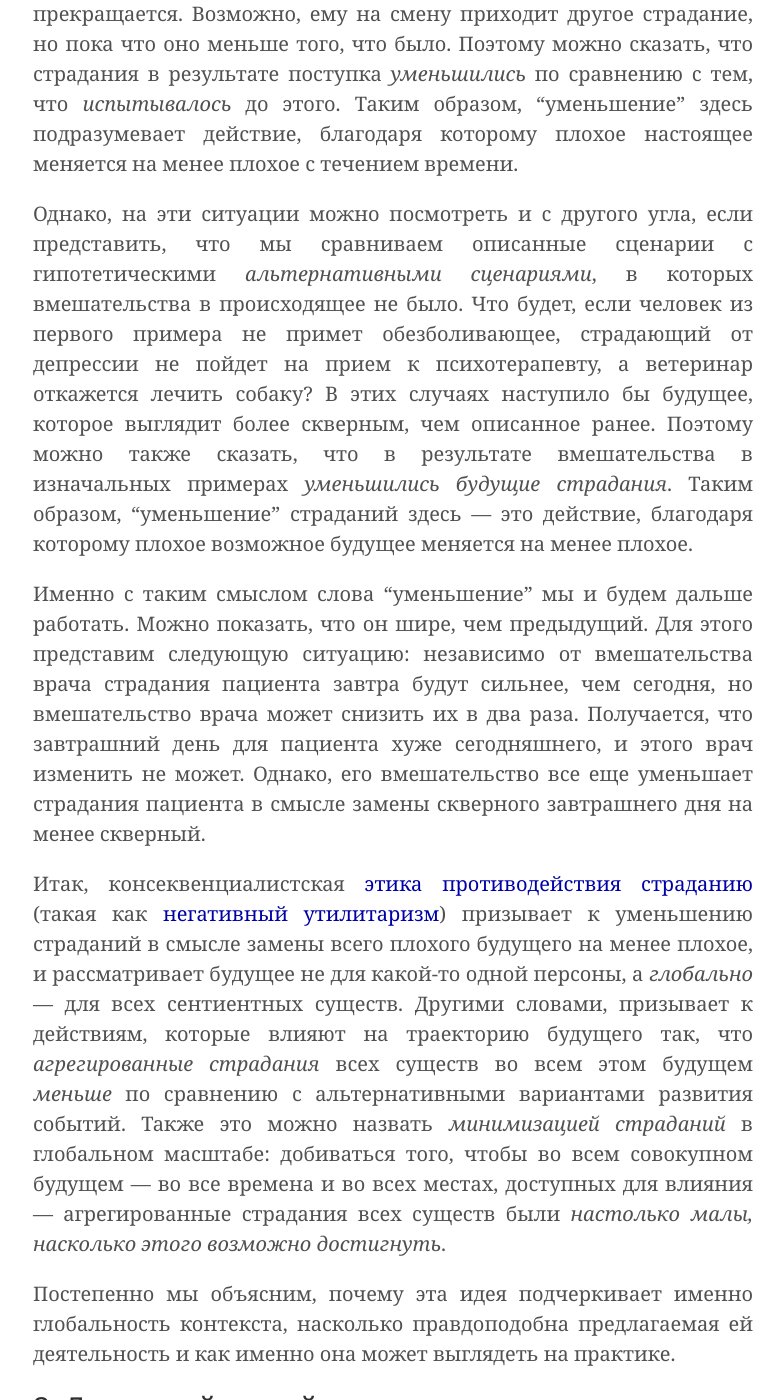
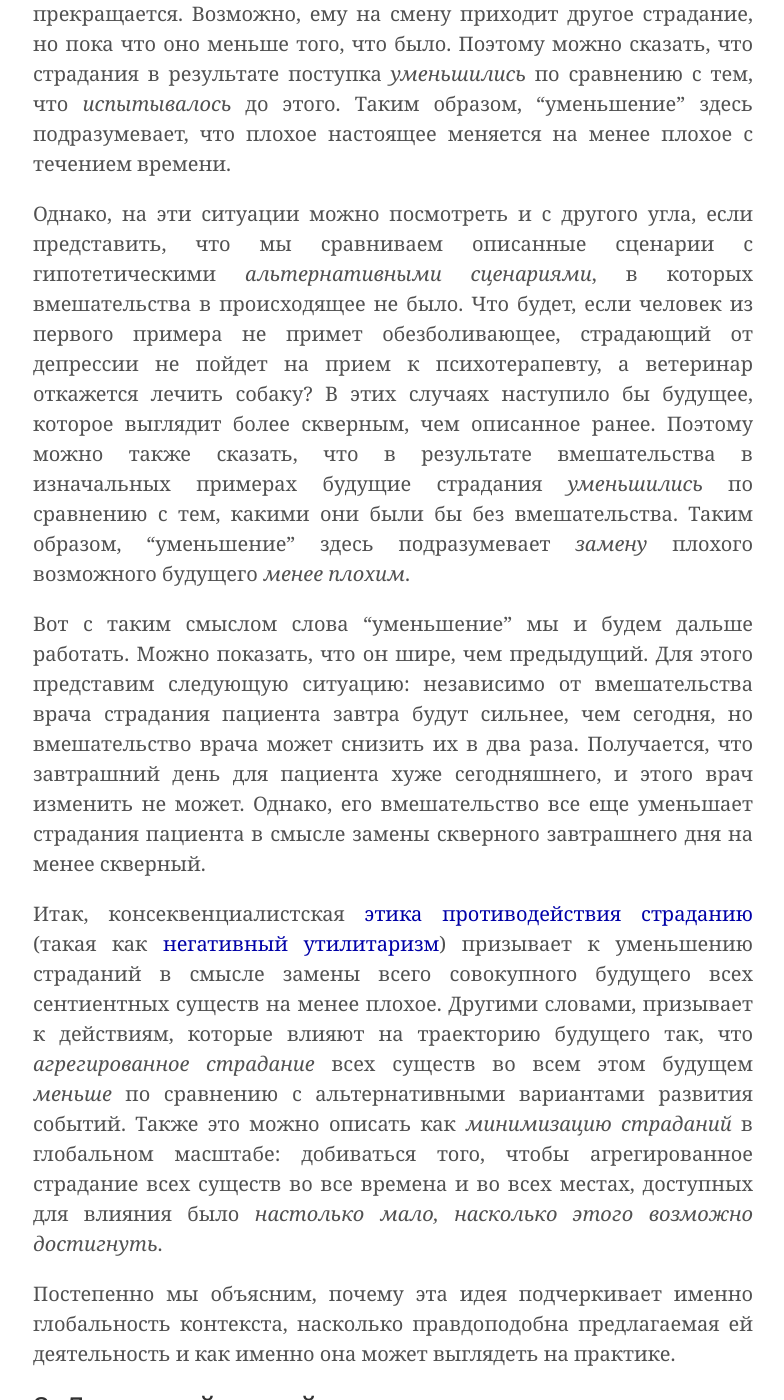
Before and after one commit to ReducingSuffering/reducingsuffering.github.io, a Jekyll site: the page built from _articles/what-is-suffering-reduction.md, in a window 1280 px wide and 1400 px high, scrolled down 3435 px. Shown: the whole window, without its empty margins (247-1031 px from the left). Built offline with Jekyll 4.4.1, drawn with Linux system fonts in a browser that asks for light colours.

Commit message:
Update what-is-suffering-reduction.md

```diff
--- a/_articles/what-is-suffering-reduction.md
+++ b/_articles/what-is-suffering-reduction.md
@@ -68,13 +68,13 @@ original_date:
 2. Страдающий от депрессии сходил на сеанс психотерапии и на некоторое время почувствовал себя лучше, чем в предыдущие дни;
 3. Ветеринар вылечил тяжелобольную собаку и она снова радуется жизни.
 
-Что объединяет все эти ситуации? Кто-то совершает поступок, в результате которого то или иное страдание той или иной персоны прекращается. Возможно, ему на смену приходит другое страдание, но пока что оно меньше того, что было. Поэтому можно сказать, что страдания в результате поступка _уменьшились_ по сравнению с тем, что _испытывалось_ до этого. Таким образом, "уменьшение" здесь подразумевает действие, благодаря которому плохое настоящее меняется на менее плохое с течением времени.
+Что объединяет все эти ситуации? Кто-то совершает поступок, в результате которого то или иное страдание той или иной персоны прекращается. Возможно, ему на смену приходит другое страдание, но пока что оно меньше того, что было. Поэтому можно сказать, что страдания в результате поступка _уменьшились_ по сравнению с тем, что _испытывалось_ до этого. Таким образом, "уменьшение" здесь подразумевает, что плохое настоящее меняется на менее плохое с течением времени.
 
-Однако, на эти ситуации можно посмотреть и с другого угла, если представить, что мы сравниваем описанные сценарии с гипотетическими _альтернативными сценариями_, в которых вмешательства в происходящее не было. Что будет, если человек из первого примера не примет обезболивающее, страдающий от депрессии не пойдет на прием к психотерапевту, а ветеринар откажется лечить собаку? В этих случаях наступило бы будущее, которое выглядит более скверным, чем описанное ранее. Поэтому можно также сказать, что в результате вмешательства в изначальных примерах _уменьшились будущие страдания_. Таким образом, "уменьшение" страданий здесь — это действие, благодаря которому плохое возможное будущее меняется на менее плохое.
+Однако, на эти ситуации можно посмотреть и с другого угла, если представить, что мы сравниваем описанные сценарии с гипотетическими _альтернативными сценариями_, в которых вмешательства в происходящее не было. Что будет, если человек из первого примера не примет обезболивающее, страдающий от депрессии не пойдет на прием к психотерапевту, а ветеринар откажется лечить собаку? В этих случаях наступило бы будущее, которое выглядит более скверным, чем описанное ранее. Поэтому можно также сказать, что в результате вмешательства в изначальных примерах будущие страдания _уменьшились_ по сравнению с тем, какими они были бы без вмешательства. Таким образом, "уменьшение" здесь подразумевает _замену_ плохого возможного будущего _менее плохим_.
 
-Именно с таким смыслом слова "уменьшение" мы и будем дальше работать. Можно показать, что он шире, чем предыдущий. Для этого представим следующую ситуацию: независимо от вмешательства врача страдания пациента завтра будут сильнее, чем сегодня, но вмешательство врача может снизить их в два раза. Получается, что завтрашний день для пациента хуже сегодняшнего, и этого врач изменить не может. Однако, его вмешательство все еще уменьшает страдания пациента в смысле замены скверного завтрашнего дня на менее скверный.
+Вот с таким смыслом слова "уменьшение" мы и будем дальше работать. Можно показать, что он шире, чем предыдущий. Для этого представим следующую ситуацию: независимо от вмешательства врача страдания пациента завтра будут сильнее, чем сегодня, но вмешательство врача может снизить их в два раза. Получается, что завтрашний день для пациента хуже сегодняшнего, и этого врач изменить не может. Однако, его вмешательство все еще уменьшает страдания пациента в смысле замены скверного завтрашнего дня на менее скверный.
 
-Итак, консеквенциалистская [этика противодействия страданию](https://magnusvinding.com/2020/05/31/suffering-focused-ethics-defense-and-implications/) (такая как [негативный утилитаризм](https://reducingsuffering.github.io/what-is-negative-utilitarianism.html)) призывает к уменьшению страданий в смысле замены всего плохого будущего на менее плохое, и рассматривает будущее не для какой-то одной персоны, а _глобально_ — для всех сентиентных существ. Другими словами, призывает к действиям, которые влияют на траекторию будущего так, что _агрегированные страдания_ всех существ во всем этом будущем _меньше_ по сравнению с альтернативными вариантами развития событий. Также это можно назвать _минимизацией страданий_ в глобальном масштабе: добиваться того, чтобы во всем совокупном будущем — во все времена и во всех местах, доступных для влияния — агрегированные страдания всех существ были _настолько малы, насколько этого возможно достигнуть_.
+Итак, консеквенциалистская [этика противодействия страданию](https://magnusvinding.com/2020/05/31/suffering-focused-ethics-defense-and-implications/) (такая как [негативный утилитаризм](https://reducingsuffering.github.io/what-is-negative-utilitarianism.html)) призывает к уменьшению страданий в смысле замены всего совокупного будущего всех сентиентных существ на менее плохое. Другими словами, призывает к действиям, которые влияют на траекторию будущего так, что _агрегированное страдание_ всех существ во всем этом будущем _меньше_ по сравнению с альтернативными вариантами развития событий. Также это можно описать как _минимизацию страданий_ в глобальном масштабе: добиваться того, чтобы агрегированное страдание всех существ во все времена и во всех местах, доступных для влияния было _настолько мало, насколько этого возможно достигнуть_.
 
 Постепенно мы объясним, почему эта идея подчеркивает именно глобальность контекста, насколько правдоподобна предлагаемая ей деятельность и как именно она может выглядеть на практике.
 
```
